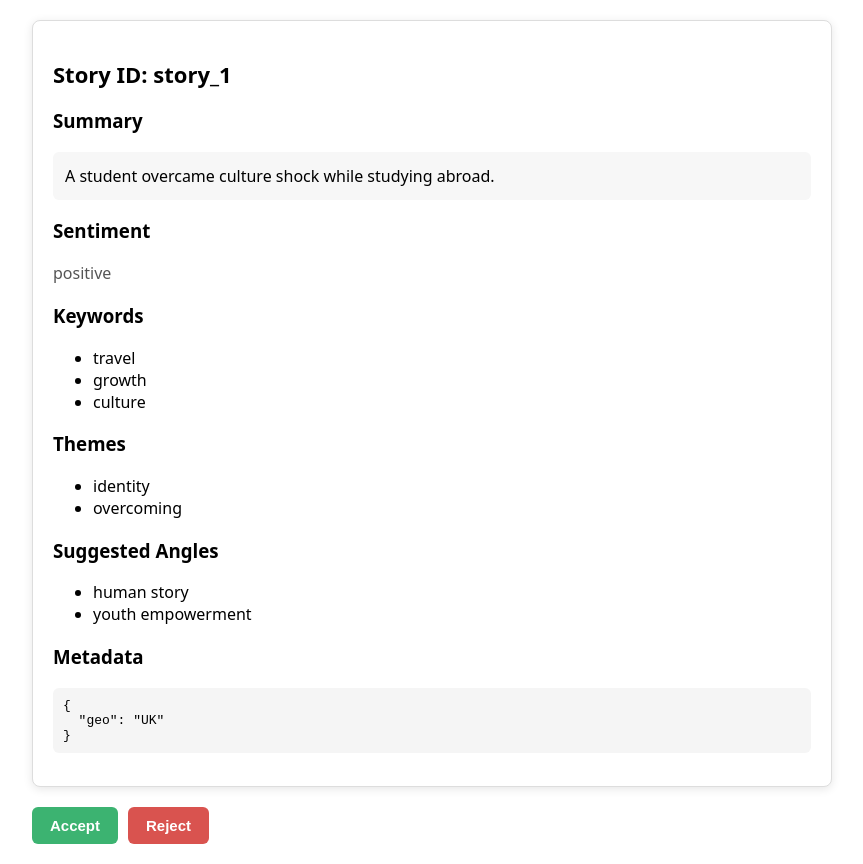
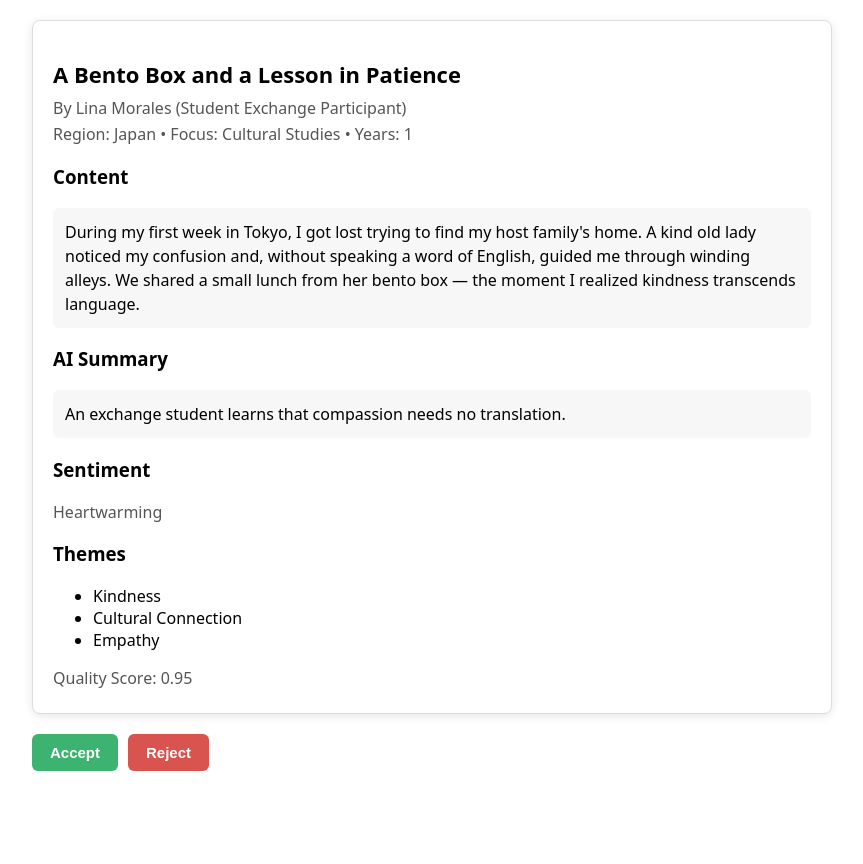
Before and after one commit to loomspark/story-synthesiser-editorial-poc, a React (Create React App) app: page / in a window 1280 px wide. Shown: the whole page, without its empty margins (208-1071 px from the left). After the commit the page ends 800 px from the top, so only its background shows below. Built offline with nearby package versions, Linux system fonts and the light colour scheme.

Commit message:
add accurate dummy json schema and refator for new schema

```diff
--- a/public/stories_analyzed.json
+++ b/public/stories_analyzed.json
@@ -1,22 +1,117 @@
-{
-  "story_1": {
-    "summary": "A student overcame culture shock while studying abroad.",
-    "sentiment": "positive",
-    "keywords": ["travel", "growth", "culture"],
-    "themes": ["identity", "overcoming"],
-    "angles": ["human story", "youth empowerment"],
-    "metadata": {
-      "geo": "UK"
+[
+  {
+    "user": {
+      "id": 201,
+      "name": "Lina Morales",
+      "role": "Student Exchange Participant"
+    },
+    "experience": {
+      "years_active": 1,
+      "region": "Japan",
+      "focus_area": "Cultural Studies"
+    },
+    "story": {
+      "id": 1,
+      "title": "A Bento Box and a Lesson in Patience",
+      "content": "During my first week in Tokyo, I got lost trying to find my host family's home. A kind old lady noticed my confusion and, without speaking a word of English, guided me through winding alleys. We shared a small lunch from her bento box — the moment I realized kindness transcends language."
+    },
+    "ai_analysis": {
+      "sentiment": "Heartwarming",
+      "quality_score": 0.95,
+      "themes": ["Kindness", "Cultural Connection", "Empathy"],
+      "summary": "An exchange student learns that compassion needs no translation."
     }
   },
-  "story_2": {
-    "summary": "A host family helped an exchange student adapt.",
-    "sentiment": "positive",
-    "keywords": ["family", "community"],
-    "themes": ["support"],
-    "angles": ["relationships"],
-    "metadata": {
-      "geo": "France"
+  {
+    "user": {
+      "id": 202,
+      "name": "Jonas Müller",
+      "role": "Volunteer Teacher"
+    },
+    "experience": {
+      "years_active": 3,
+      "region": "Kenya",
+      "focus_area": "Education & Community Work"
+    },
+    "story": {
+      "id": 2,
+      "title": "Chalk Dust and New Horizons",
+      "content": "In a small Kenyan village, I taught English to children who walked miles each day just to learn. They taught me Swahili songs in return. I came to teach language — but left understanding humanity."
+    },
+    "ai_analysis": {
+      "sentiment": "Positive",
+      "quality_score": 0.92,
+      "themes": ["Education", "Gratitude", "Mutual Learning"],
+      "summary": "A teacher’s journey that becomes a shared exchange of hope and knowledge."
+    }
+  },
+  {
+    "user": {
+      "id": 203,
+      "name": "Aya Nakamura",
+      "role": "Travel Blogger"
+    },
+    "experience": {
+      "years_active": 5,
+      "region": "Turkey",
+      "focus_area": "Cross-Cultural Exploration"
+    },
+    "story": {
+      "id": 3,
+      "title": "Tea, Carpets, and Conversations",
+      "content": "In Istanbul, I spent an afternoon drinking tea with a carpet seller who spoke passionately about his family's 200-year-old weaving tradition. We didn’t agree on everything, but we respected each other's worlds. That tea taught me more about diplomacy than any book ever did."
+    },
+    "ai_analysis": {
+      "sentiment": "Curious",
+      "quality_score": 0.89,
+      "themes": ["Dialogue", "Tradition", "Respect"],
+      "summary": "A spontaneous encounter that bridges centuries of culture over a cup of tea."
+    }
+  },
+  {
+    "user": {
+      "id": 204,
+      "name": "Fatima El-Khalil",
+      "role": "Exchange Mentor"
+    },
+    "experience": {
+      "years_active": 7,
+      "region": "Germany",
+      "focus_area": "Intercultural Youth Programs"
+    },
+    "story": {
+      "id": 4,
+      "title": "When Homesickness Became Home",
+      "content": "I met Maria, a homesick student from Brazil, who spent nights crying over her family. We started cooking feijoada together every Sunday. Soon others joined, and our small kitchen became a world of its own — laughter, languages, and shared recipes replacing loneliness."
+    },
+    "ai_analysis": {
+      "sentiment": "Bittersweet",
+      "quality_score": 0.94,
+      "themes": ["Friendship", "Community", "Belonging"],
+      "summary": "Cooking becomes the language of healing and connection for exchange students."
+    }
+  },
+  {
+    "user": {
+      "id": 205,
+      "name": "Rafael Ortega",
+      "role": "Peace Studies Researcher"
+    },
+    "experience": {
+      "years_active": 9,
+      "region": "Bosnia and Herzegovina",
+      "focus_area": "Post-Conflict Reconciliation"
+    },
+    "story": {
+      "id": 5,
+      "title": "Coffee After the War",
+      "content": "I sat with two men who had once fought on opposite sides. They laughed over bitter coffee and old football matches. When I asked what changed, one said, 'We got tired of hating.' That moment — that quiet peace — was worth a lifetime of study."
+    },
+    "ai_analysis": {
+      "sentiment": "Enlightened",
+      "quality_score": 0.97,
+      "themes": ["Peace", "Forgiveness", "Reconciliation"],
+      "summary": "A powerful encounter showing how shared humanity outlasts conflict."
     }
   }
-}
+]
--- a/src/App.js
+++ b/src/App.js
@@ -14,11 +14,8 @@ export default function App() {
     fetch('/stories_analyzed.json')
       .then((res) => res.json())
       .then((data) => {
-        const storyArray = Object.entries(data).map(([id, content]) => ({
-          id,
-          ...content,
-        }));
-        setStories(storyArray);
+        // New schema is already an array of entries
+        setStories(Array.isArray(data) ? data : []);
       });
   }, []);
 
--- a/src/components/story-card/story-card.component.jsx
+++ b/src/components/story-card/story-card.component.jsx
@@ -1,44 +1,63 @@
 import './story-card.styles.css';
 
 export default function StoryCard({ story }) {
+  const user = story?.user;
+  const experience = story?.experience;
+  const s = story?.story;
+  const analysis = story?.ai_analysis;
+
   return (
     <div className="story-card">
-      <h2 className="story-title">Story ID: {story.id}</h2>
+      <h2 className="story-title">{s?.title ?? `Story #${s?.id ?? ''}`}</h2>
 
-      <h3>Summary</h3>
-      <p className="story-text">{story.summary}</p>
+      {user && (
+        <p className="story-meta">
+          By {user.name} ({user.role})
+        </p>
+      )}
+      {experience && (
+        <p className="story-meta">
+          Region: {experience.region} • Focus: {experience.focus_area} • Years:{' '}
+          {experience.years_active}
+        </p>
+      )}
 
-      <h3>Sentiment</h3>
-      <p className="story-meta">{story.sentiment}</p>
+      {s?.content && (
+        <>
+          <h3>Content</h3>
+          <p className="story-text">{s.content}</p>
+        </>
+      )}
 
-      <h3>Keywords</h3>
-      <ul>
-        {story.keywords?.map((k, i) => (
-          <li key={i}>{k}</li>
-        ))}
-      </ul>
+      {analysis?.summary && (
+        <>
+          <h3>AI Summary</h3>
+          <p className="story-text">{analysis.summary}</p>
+        </>
+      )}
 
-      <h3>Themes</h3>
-      <ul>
-        {story.themes?.map((t, i) => (
-          <li key={i}>{t}</li>
-        ))}
-      </ul>
+      {analysis?.sentiment && (
+        <>
+          <h3>Sentiment</h3>
+          <p className="story-meta">{analysis.sentiment}</p>
+        </>
+      )}
 
-      <h3>Suggested Angles</h3>
-      <ul>
-        {story.angles?.map((a, i) => (
-          <li key={i}>{a}</li>
-        ))}
-      </ul>
+      {Array.isArray(analysis?.themes) && analysis.themes.length > 0 && (
+        <>
+          <h3>Themes</h3>
+          <ul>
+            {analysis.themes.map((t, i) => (
+              <li key={i}>{t}</li>
+            ))}
+          </ul>
+        </>
+      )}
 
-      {story.metadata && (
-        <>
-          <h3>Metadata</h3>
-          <pre className="metadata-pre">
-            {JSON.stringify(story.metadata, null, 2)}
-          </pre>
-        </>
+      {typeof analysis?.quality_score === 'number' && (
+        <p className="story-meta">
+          Quality Score: {analysis.quality_score.toFixed(2)}
+        </p>
       )}
     </div>
   );
```
